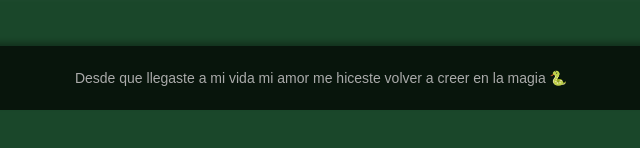
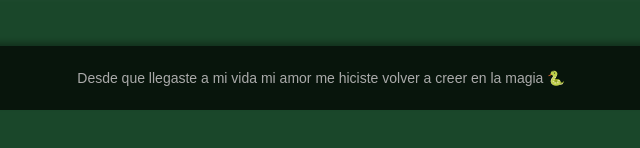
Before and after one commit to skipper-web/prueba, a plain HTML site: page INDEX.HTML in a window 1280 px wide. Shown: the part 646-794 px from the top of the page, 319-959 px from the left. Drawn offline with Linux system fonts and the light colour scheme.

Commit message:
Update INDEX.HTML

```diff
--- a/INDEX.HTML
+++ b/INDEX.HTML
@@ -55,7 +55,7 @@
         </section>
     </main>
     <footer>
-        <p>Desde que llegaste a mi vida mi amor me hiceste volver a creer en la magia 🐍</p>
+        <p>Desde que llegaste a mi vida mi amor me hiciste volver a creer en la magia 🐍</p>
     </footer>
 </body>
 </html>
```
